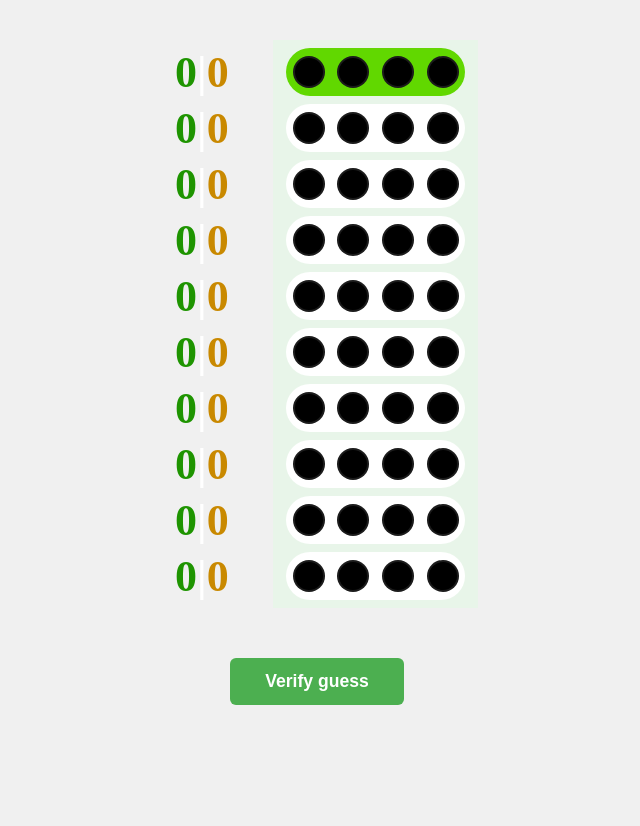
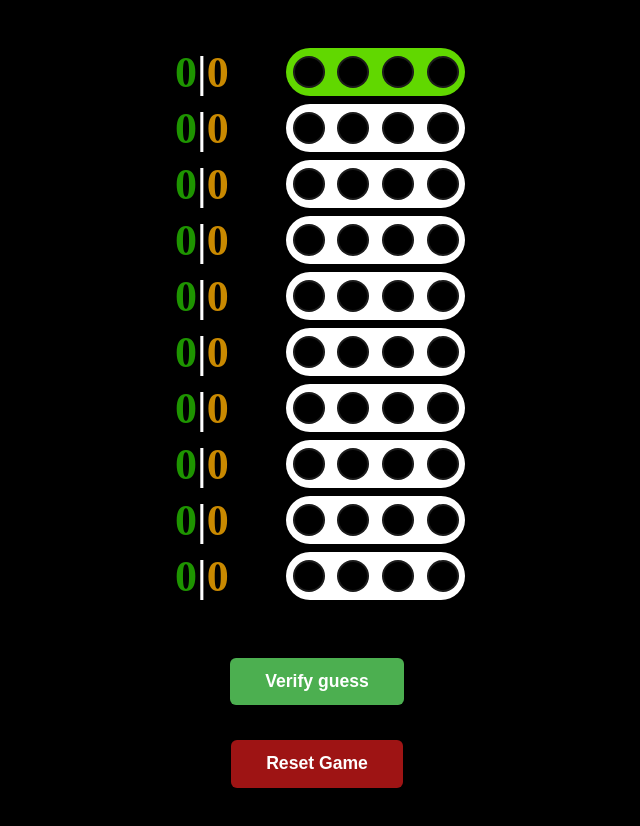
Before and after one commit to lime999/mastermind-react, a Next.js app: page /mastermind-react/ in a window 1280 px wide. Shown: the top 826 px of the page, without its empty margins (323-963 px from the left). Built offline with nearby package versions, Linux system fonts and the light colour scheme.

Commit message:
Implement game reset functionality and update solution generation logic

```diff
--- a/src/app/checkSolution.tsx
+++ b/src/app/checkSolution.tsx
@@ -7,12 +7,12 @@ export function checkSolution(
   setRound: (round: number) => void,
   setFinishedGame: (finishedGame: boolean) => void,
   activatedPins: boolean[][],
-  setResults: (value: number[][] | ((prevState: number[][]) => number[][])) => void
+  setResults: (value: number[][] | ((prevState: number[][]) => number[][])) => void,
 ) {
 
-  if (round >= 10) {
-    setAlertMessage("The game is over");
-    setFinishedGame(true);
+  if (round >= 11) {
+    setAlertMessage("You lost :(")
+    setFinishedGame(true)
     return
   } else if (finishedGame) {
     setAlertMessage("The game is over");
@@ -62,6 +62,7 @@ export function checkSolution(
   if (numberOfCorrectColorsInCorrectPosition === 4) {
     setAlertMessage("Congratulations! You've guessed the solution!");
     setFinishedGame(true);
+    setRound(11);
   }
   return [numberOfCorrectColorsInCorrectPosition, numberOfCorrectColorsInWrongPosition];
 }
--- a/src/app/generateSolution.tsx
+++ b/src/app/generateSolution.tsx
@@ -1,22 +1,17 @@
+export function generateSolution(duplicatesAllowed: boolean): number[] {
 
-
-export function generateSolution(doubleColorsEnabled: boolean): number[] {
-
-  let solution: number[] = [];
-  if (doubleColorsEnabled) {
+  const solution: number[] = [];
+  if (duplicatesAllowed) {
     for (let i = 0; i < 4; i++) {
       const randomNumber: number = Math.floor(Math.random() * 8)
       solution.push(randomNumber);
     }
   } else {
-
     const colors = [0, 1, 2, 3, 4, 5, 6, 7];
-
-    for (let i = colors.length - 1; i > 0; i--) {
-      const j = Math.floor(Math.random() * (i + 1)); // random index from 0 to i
-      [colors[i], colors[j]] = [colors[j], colors[i]];
+    for (let i = 0; i < 4; i++) {
+      const idx = Math.floor(Math.random() * colors.length);
+      solution.push(colors.splice(idx, 1)[0]);
     }
-    solution = colors.slice(0, 4)
   }
 
   console.log("Current solution:", solution);
--- a/src/app/globals.css
+++ b/src/app/globals.css
@@ -3,10 +3,6 @@
   --foreground: #ffffff;
 }
 
-@theme inline {
-  --color-background: var(--background);
-  --color-foreground: var(--foreground);
-}
 
 @media (prefers-color-scheme: dark) {
   :root {
@@ -25,7 +21,6 @@ body {
   align-items: center;
   padding: 2vh 2vw;
   gap: 2vh;
-  background-color: #f0f0f0;
 }
 
 .pin {
@@ -41,7 +36,6 @@ body {
   display: flex;
   flex-direction: column;
   gap: 1vh;
-  background-color: #e8f5e9;
 }
 
 .board-row:after {
@@ -152,3 +146,30 @@ body {
 .popup-cancel-btn:hover {
   background-color: #d1d5db;
 }
+
+
+.reset-btn {
+  background-color: #9e1414;
+  color: #fff;
+  border: none;
+  border-radius: 6px;
+  padding: 0.75em 2em;
+  font-size: 1.1em;
+  font-weight: bold;
+  cursor: pointer;
+  margin: 1em 0;
+}
+
+
+.reset-btn:hover {
+  background-color: #7c0f0f;
+  outline: black 1px solid;
+}
+
+.check-solution-btn:focus {
+  outline: none;
+}
+
+.reset-btn:active {
+  background-color: #4caf50;
+}
--- a/src/app/page.tsx
+++ b/src/app/page.tsx
@@ -7,6 +7,8 @@ import { Row } from "./row";
 import { Popup } from "./popup";
 import { resultNumbers } from "./resultNumbers";
 import { MessagePopup } from "./messagePopup";
+import { resetGame } from "./resetGame";
+
 const generatedSolution = generateSolution(false);
 
 
@@ -35,6 +37,9 @@ export default function Board() {
 
 
   const handleColorChange = (rowId: number, pinId: number, newColor: number) => {
+    if (finishedGame) {
+      return;
+    }
     setSelectedPin({ row: rowId, pin: pinId });
     setPopupVisible(true);
     setRowColors(prev => {
@@ -53,6 +58,7 @@ export default function Board() {
       );
       return updated;
     });
+    setSelectedPin(null);
   };
 
 
@@ -106,6 +112,13 @@ export default function Board() {
         >
           Verify guess
         </button>
+        <br></br>
+        <button
+          className="reset-btn"
+          onClick={() => resetGame(setResults, setRowColors, setActivatedPins, setRound, setFinishedGame, generateSolution, setSolution)}
+        >
+          Reset Game
+        </button>
       </div>
     </div>
   );
--- /dev/null
+++ b/src/app/resetGame.tsx
@@ -0,0 +1,22 @@
+export function resetGame(
+    setResults: (value: number[][]) => void,
+    setRowColors: (value: number[][]) => void,
+    setActivatedPins: (value: boolean[][]) => void,
+    setRound: (value: number) => void,
+    setFinishedGame: (value: boolean) => void,
+    generateSolution: (value: boolean) => number[],
+    setSolution: (value: number[]) => void,
+) {
+    setResults(
+        Array(10).fill(null).map(() => [0, 0])
+    );
+    setRowColors(
+        Array(10).fill(null).map(() => [0, 0, 0, 0])
+    );
+    setActivatedPins(
+        Array(10).fill(null).map(() => [false, false, false, false])
+    );
+    setRound(1);
+    setFinishedGame(false);
+    setSolution(generateSolution(false));
+}
--- a/src/app/row.tsx
+++ b/src/app/row.tsx
@@ -11,7 +11,7 @@ type RowProps = {
 
 export function Row({ rowId, pinColors, enabled, openPopup, selectedPin, activatedPins }: RowProps) {
   return (
-    <div className="row" style={{ background: enabled ? "#61d800ff" : "#ffffffff" , cursor: enabled ? "default" : "not-allowed" }}>
+    <div className="row" style={{ background: enabled ? "#61d800ff" : "#ffffffff", cursor: enabled ? "default" : "not-allowed" }}>
       {[0, 1, 2, 3].map((pinId) => (
         <Pin
           key={pinId}
```
Also changed, not shown: 1 other file (tests, documents, lock files or other folders).
